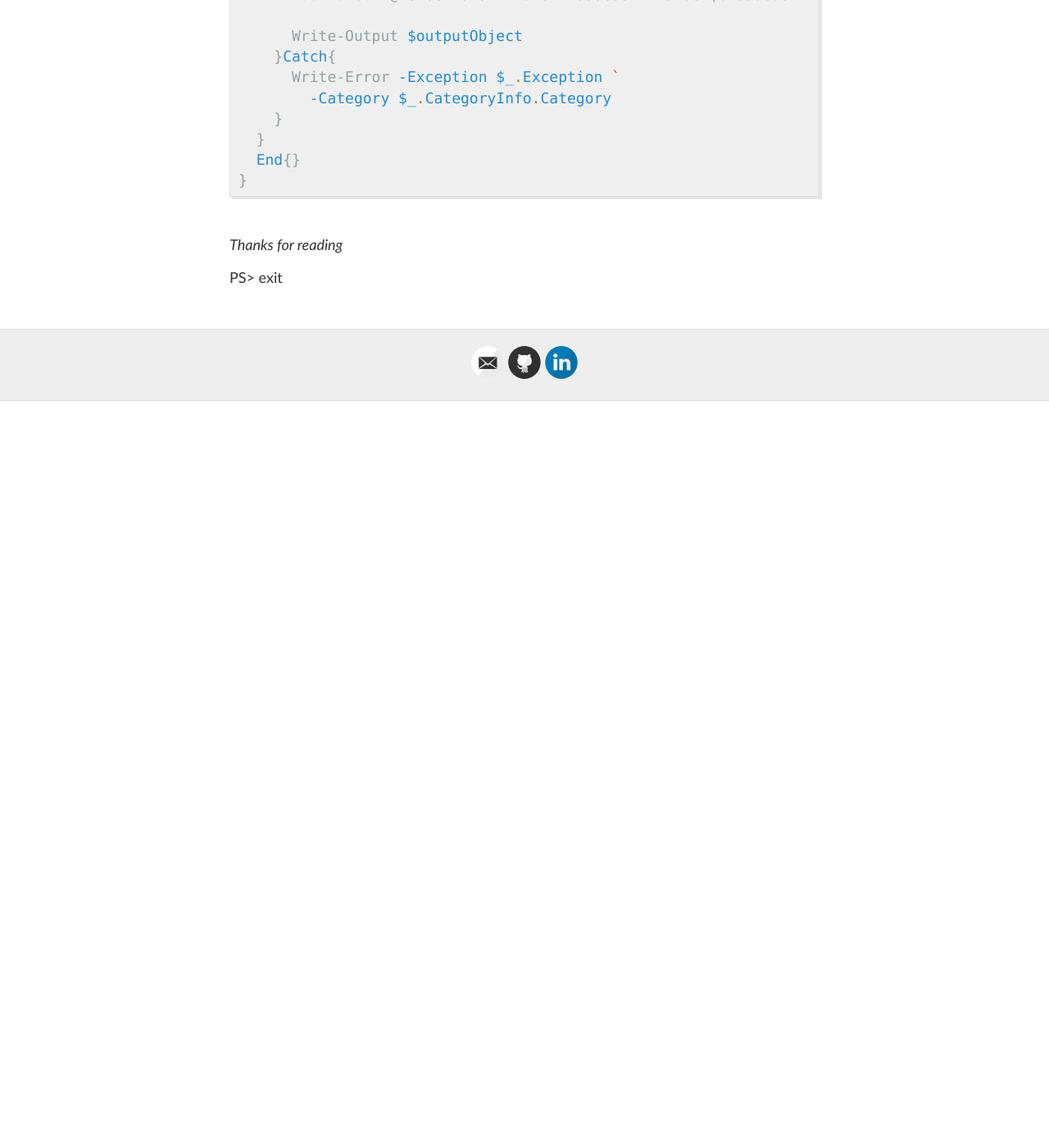
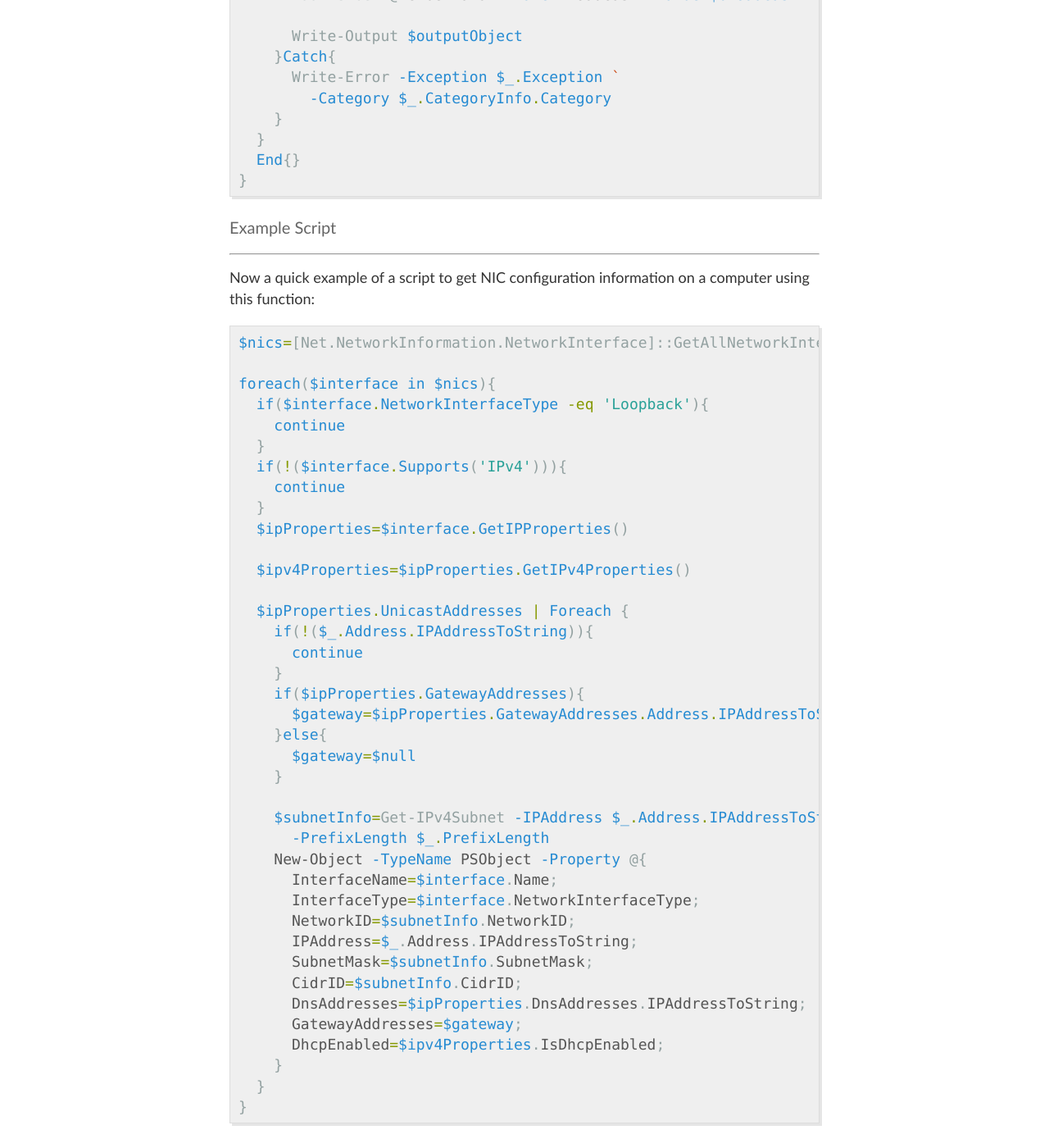
Before and after one commit to briansworth/dev, a Jekyll site: the page built from _posts/2019-4-14-PowerShell-Get-Subnet-NetworkID.md, in a window 1280 px wide and 1400 px high, scrolled down 8192 px. Shown: the whole window at 82% size. Built offline with Jekyll 4.4.1, drawn with Linux system fonts in a browser that asks for light colours; before the commit the page ends 8681 px from its top, so only the background shows below that.

Commit message:
Format fixes

````diff
--- a/_posts/2019-4-14-PowerShell-Get-Subnet-NetworkID.md
+++ b/_posts/2019-4-14-PowerShell-Get-Subnet-NetworkID.md
@@ -388,3 +388,52 @@ Function Get-IPv4Subnet {
   End{}
 }
 ```
+
+#### Example Script
+----
+
+<p>
+  Now a quick example of a script to get NIC configuration information
+  on a computer using this function:
+</p>
+
+```powershell
+$nics=[Net.NetworkInformation.NetworkInterface]::GetAllNetworkInterfaces()
+
+foreach($interface in $nics){
+  if($interface.NetworkInterfaceType -eq 'Loopback'){
+    continue
+  }
+  if(!($interface.Supports('IPv4'))){
+    continue
+  }
+  $ipProperties=$interface.GetIPProperties()
+
+  $ipv4Properties=$ipProperties.GetIPv4Properties()
+
+  $ipProperties.UnicastAddresses | Foreach {
+    if(!($_.Address.IPAddressToString)){
+      continue
+    }
+    if($ipProperties.GatewayAddresses){
+      $gateway=$ipProperties.GatewayAddresses.Address.IPAddressToString
+    }else{
+      $gateway=$null
+    }
+
+    $subnetInfo=Get-IPv4Subnet -IPAddress $_.Address.IPAddressToString `
+      -PrefixLength $_.PrefixLength
+    New-Object -TypeName PSObject -Property @{
+      InterfaceName=$interface.Name;
+      InterfaceType=$interface.NetworkInterfaceType;
+      NetworkID=$subnetInfo.NetworkID;
+      IPAddress=$_.Address.IPAddressToString;
+      SubnetMask=$subnetInfo.SubnetMask;
+      CidrID=$subnetInfo.CidrID;
+      DnsAddresses=$ipProperties.DnsAddresses.IPAddressToString;
+      GatewayAddresses=$gateway;
+      DhcpEnabled=$ipv4Properties.IsDhcpEnabled;
+    }
+  }
+}
+```
````
